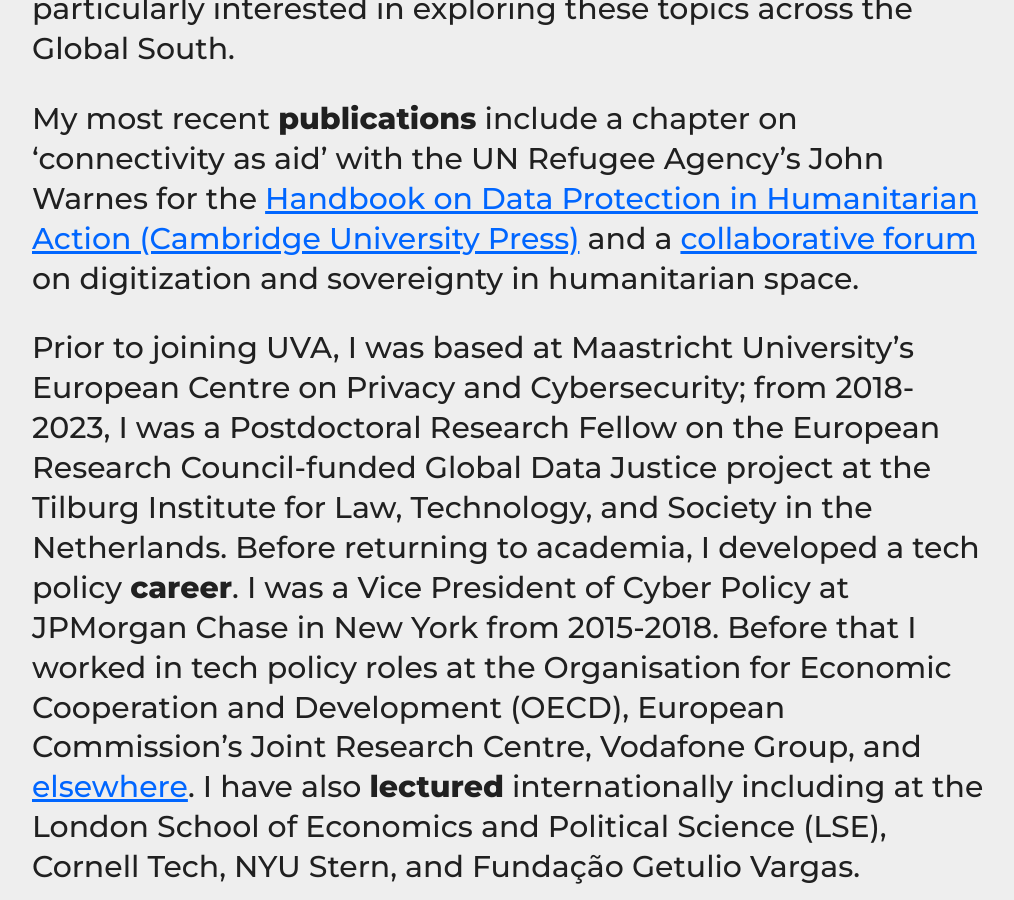
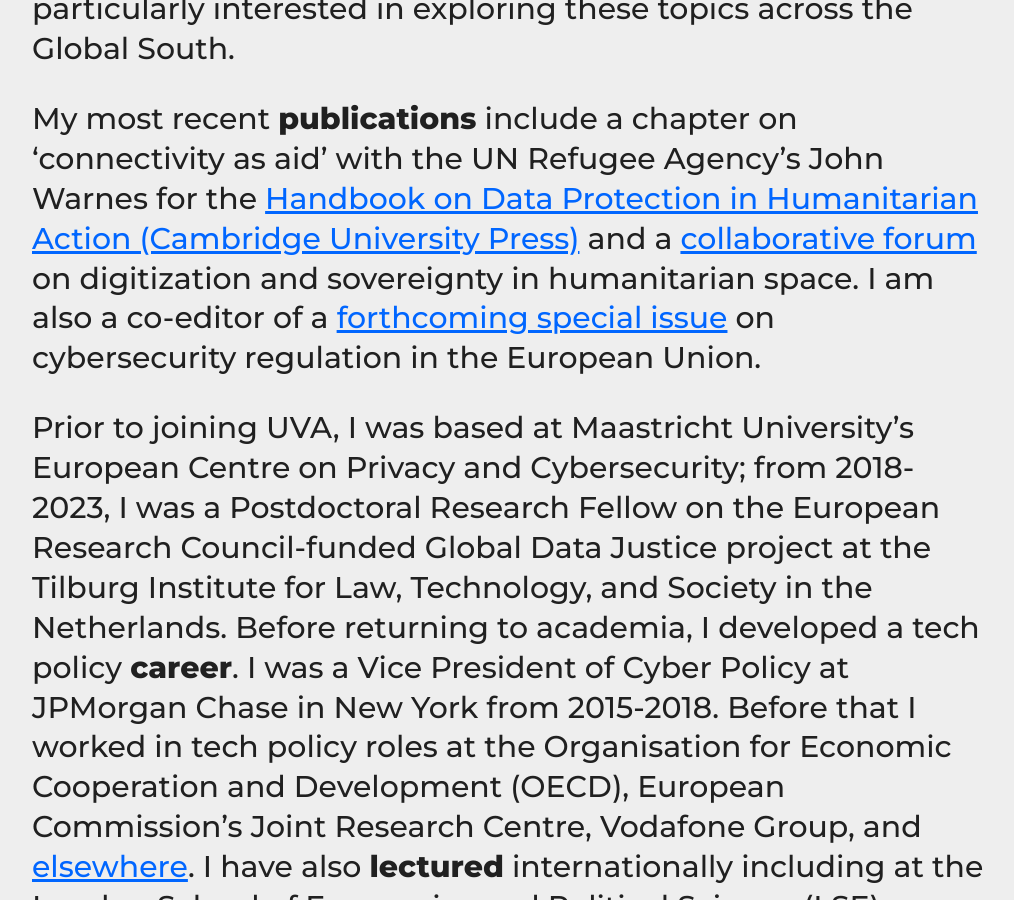
Before and after one commit to haroonalrasheed/641a, a Jekyll site: the page built from index.md, in a window 1280 px wide and 900 px high, scrolled down 561 px. Shown: the whole window, without its empty margins (132-1146 px from the left). Built offline with Jekyll 4.4.1, drawn with Linux system fonts in a browser that asks for light colours.

Commit message:
Update index.md

```diff
--- a/index.md
+++ b/index.md
@@ -6,7 +6,7 @@ I am a tech policy expert specializing in cybersecurity, privacy, and digital id
 
 My **research interests** include data governance in development and humanitarian contexts, cyber policy, critical infrastructure protection, surveillance, and biometrics. I am particularly interested in exploring these topics across the Global South.
 
-My most recent **publications** include a chapter on 'connectivity as aid' with the UN Refugee Agency's John Warnes for the [Handbook on Data Protection in Humanitarian Action (Cambridge University Press)](https://www.cambridge.org/core/books/handbook-on-data-protection-in-humanitarian-action/025CE3DFD1FAD908DD1412C20E49F955) and a [collaborative forum](https://doi.org/10.1080/14650045.2022.2047468) on digitization and sovereignty in humanitarian space.
+My most recent **publications** include a chapter on 'connectivity as aid' with the UN Refugee Agency's John Warnes for the [Handbook on Data Protection in Humanitarian Action (Cambridge University Press)](https://www.cambridge.org/core/books/handbook-on-data-protection-in-humanitarian-action/025CE3DFD1FAD908DD1412C20E49F955) and a [collaborative forum](https://doi.org/10.1080/14650045.2022.2047468) on digitization and sovereignty in humanitarian space. I am also a co-editor of a [forthcoming special issue](https://www.sciencedirect.com/special-issue/10GQ4C3726J) on cybersecurity regulation in the European Union.
 
 Prior to joining UVA, I was based at Maastricht University's European Centre on Privacy and Cybersecurity; from 2018-2023, I was a Postdoctoral Research Fellow on the European Research Council-funded Global Data Justice project at the Tilburg Institute for Law, Technology, and Society in the Netherlands. Before returning to academia, I developed a tech policy **career**. I was a Vice President of Cyber Policy at JPMorgan Chase in New York from 2015-2018. Before that I worked in tech policy roles at the Organisation for Economic Cooperation and Development (OECD), European Commission's Joint Research Centre, Vodafone Group, and [elsewhere](http://sixfouronea.net/professional-history/). I have also **lectured** internationally including at the London School of Economics and Political Science (LSE), Cornell Tech, NYU Stern, and Fundação Getulio Vargas.
 
```
